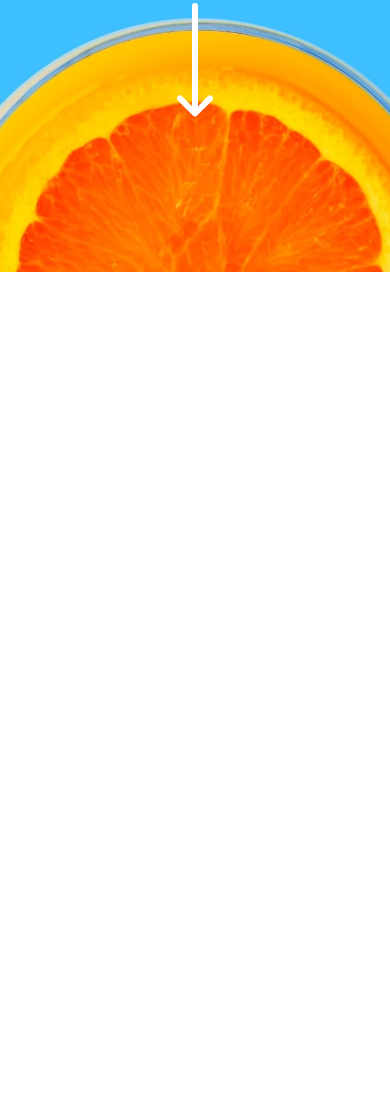
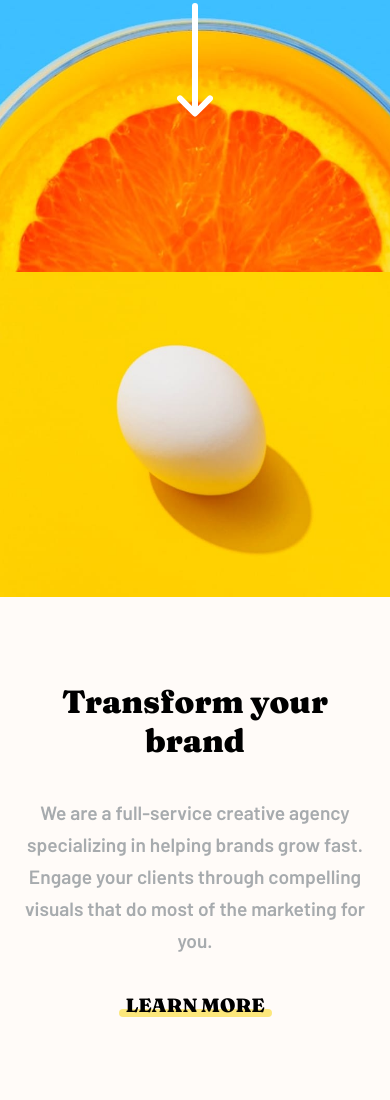
Before and after one commit to fernandoleonid/sunnyside-aa, a plain HTML site: page index.html in a window 390 px wide. Shown: the part 403-1503 px from the top of the page. Before the commit the page ends 844 px from the top, so only its background shows below. Drawn offline with Linux system fonts and the light colour scheme.

Commit message:
values transform ok

```diff
--- a/index.html
+++ b/index.html
@@ -22,7 +22,27 @@
         </h1>
         <img class="arrow-down" src="./images/icon-arrow-down.svg" alt="seta para baixo">
     </header>
-    <main></main>
+    <main>
+        <section class="values">
+            <picture>
+                <source media="(min-width:465px)" srcset="./images/desktop/image-transform.jpg">
+                <img src="./images/mobile/image-transform.jpg" alt="ovo com fundo amarelo">
+            </picture>
+            <div class="description">
+                <div class="description__title">
+                    Transform your brand
+                </div>
+                <div class="description__text">
+                    We are a full-service creative agency specializing in helping brands grow fast. Engage your clients through compelling visuals that do most of the marketing for you.
+                </div>
+                <div class="description__learn-more">
+                    Learn more
+                    <div class="line line-yellow"></div>
+                </div>
+            </div>
+
+        </section>
+    </main>
     <footer></footer>
 </body>
 </html>
--- a/style.css
+++ b/style.css
@@ -14,10 +14,12 @@
     --graphic-text: #25564b;
     --photography-text: #19536b;
     --footer-bg: #458c7e;
+    --body-bg: #FFFBF8;
 }
 
 body{
     font-family: var(--text-font);
+    background-color: var(--body-bg);
 }
 header{
     height: 80vh;
@@ -52,3 +54,54 @@ header h1{
 header .arrow-down{
     place-self: start center;
 }
+
+.values img{
+    width: 100%;
+}
+
+.description{
+    display: grid;
+    padding-block: 64px;
+    place-items: center;
+    height: 500px;
+}
+
+.description__title{
+    font-family: var(--title-font);
+    font-size: 2rem;
+    font-weight: 900;
+    text-align: center;
+    width: 300px;
+}
+
+.description__text{
+    font-size: 1.2rem;
+    font-weight: 600;
+    color: var(--gray);
+    width: 375px;
+    text-align: center;
+    line-height: 2rem;
+}
+
+.description__learn-more{
+    position: relative;
+    font-family: var(--title-font);
+    font-weight: 900;
+    font-size: 1.2rem;
+    text-transform: uppercase;
+}
+
+.line{
+    position: absolute;
+    height: 8px;
+    width: 110%;
+    border-radius: 4px;
+    left: -5%;
+    bottom: 1%;
+    z-index: -1;
+    opacity: .5;
+}
+
+.line-yellow{
+    background-color: var(--yellow);
+}
```
